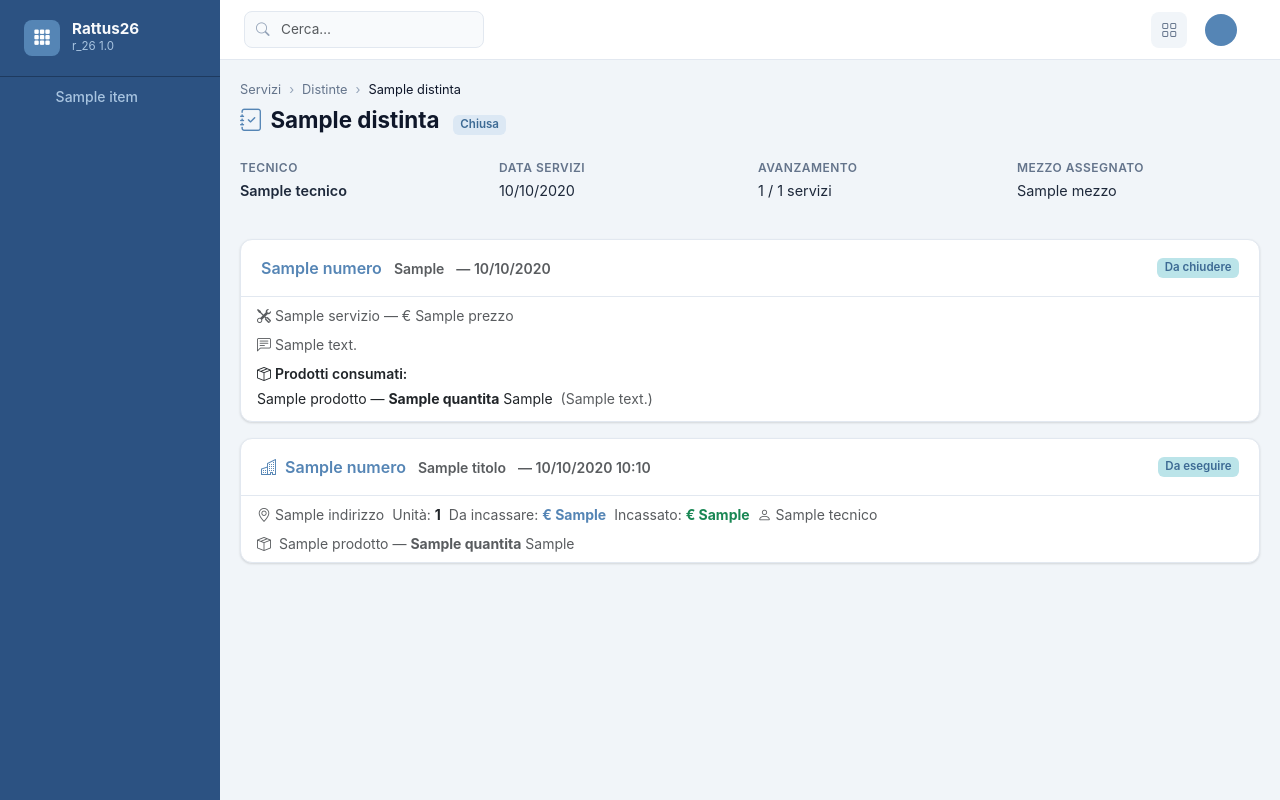
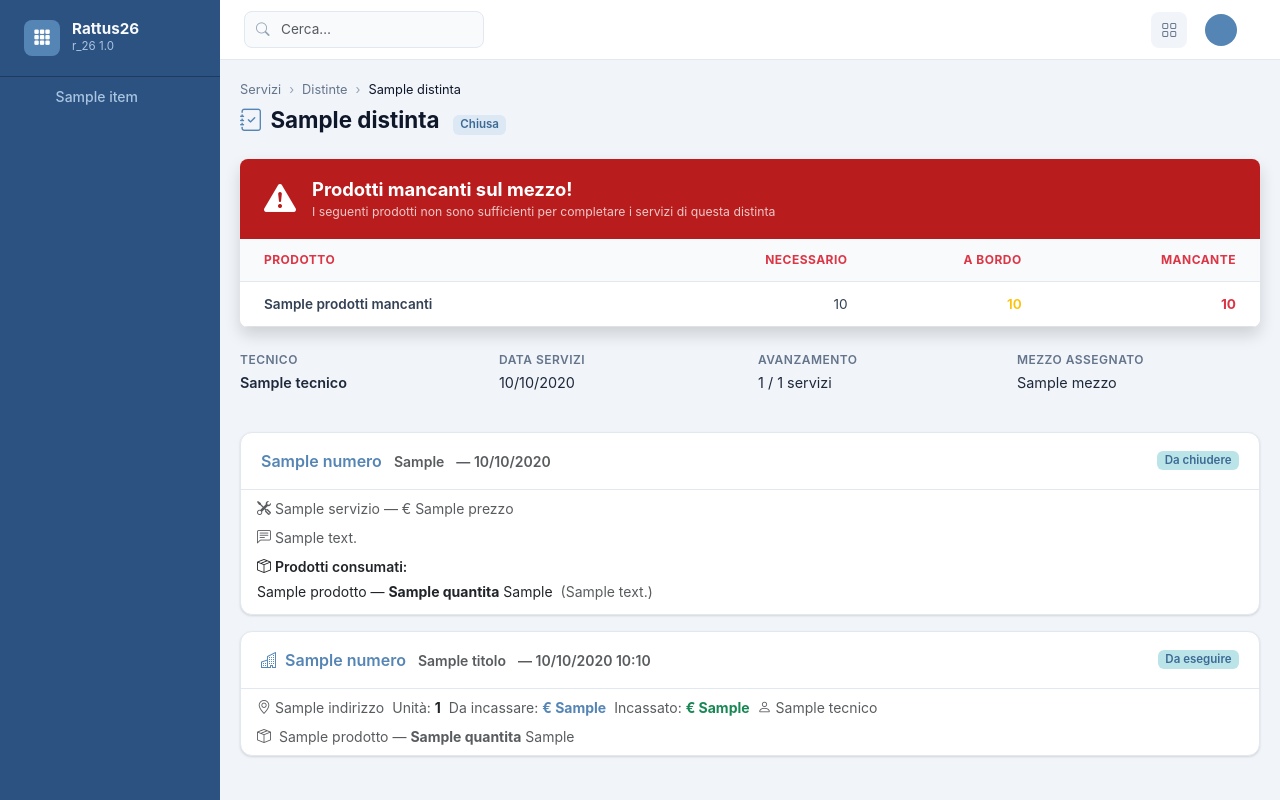
Before and after one commit to Giorgino79/BASE, a Django app: template servizi/templates/servizi/distinte/detail.html in a window 1280 px wide. Run offline with Django 5.2, Linux system fonts and the light colour scheme; the template is opened without the code that fills it: most values are stand-ins (such as "Sample title", 1, 10 or a date in 2020); form fields are guessed from the names that the template uses.

Commit message:
Aggiunge alert prodotti mancanti anche nella pagina di dettaglio distinta
Co-Authored-By: Claude Sonnet 4.6 <noreply@anthropic.com>

```diff
--- a/servizi/templates/servizi/distinte/detail.html
+++ b/servizi/templates/servizi/distinte/detail.html
@@ -24,6 +24,42 @@
   </a>
   {% endif %}
 </div>
+
+{% if prodotti_mancanti %}
+<div class="alert alert-danger border-danger shadow mb-4 p-0 overflow-hidden">
+  <div class="d-flex align-items-center gap-3 px-4 py-3" style="background:#b91c1c;">
+    <i class="bi bi-exclamation-triangle-fill text-white flex-shrink-0" style="font-size:2rem;"></i>
+    <div class="text-white">
+      <div class="fw-bold" style="font-size:1.15rem;">Prodotti mancanti sul mezzo!</div>
+      <div class="small opacity-75">I seguenti prodotti non sono sufficienti per completare i servizi di questa distinta</div>
+    </div>
+  </div>
+  <div class="table-responsive">
+    <table class="table table-sm mb-0" style="background:#fff5f5;">
+      <thead style="background:#fee2e2;">
+        <tr>
+          <th class="ps-4 text-danger">Prodotto</th>
+          <th class="text-end text-danger">Necessario</th>
+          <th class="text-end text-danger">A bordo</th>
+          <th class="text-end pe-4 text-danger">Mancante</th>
+        </tr>
+      </thead>
+      <tbody>
+        {% for p in prodotti_mancanti %}
+        <tr>
+          <td class="ps-4 fw-semibold">{{ p.nome }}</td>
+          <td class="text-end">{{ p.necessaria|floatformat:"-3" }}</td>
+          <td class="text-end {% if p.a_bordo <= 0 %}text-danger fw-bold{% else %}text-warning fw-semibold{% endif %}">
+            {{ p.a_bordo|floatformat:"-3" }}
+          </td>
+          <td class="text-end pe-4 text-danger fw-bold">{{ p.mancante|floatformat:"-3" }}</td>
+        </tr>
+        {% endfor %}
+      </tbody>
+    </table>
+  </div>
+</div>
+{% endif %}
 
 <div class="row g-3 mb-4">
   <div class="col-sm-3">
```
Also changed, not shown: servizi/views.py (+34 -1 lines).
